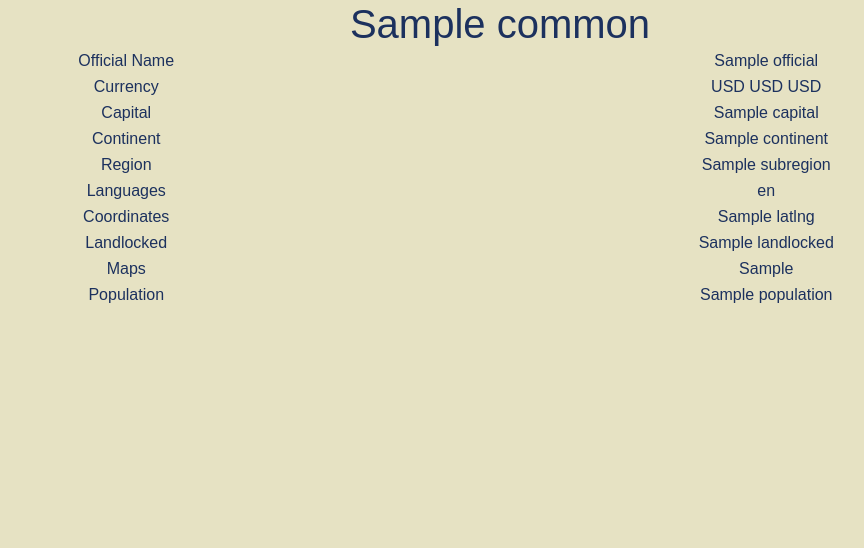
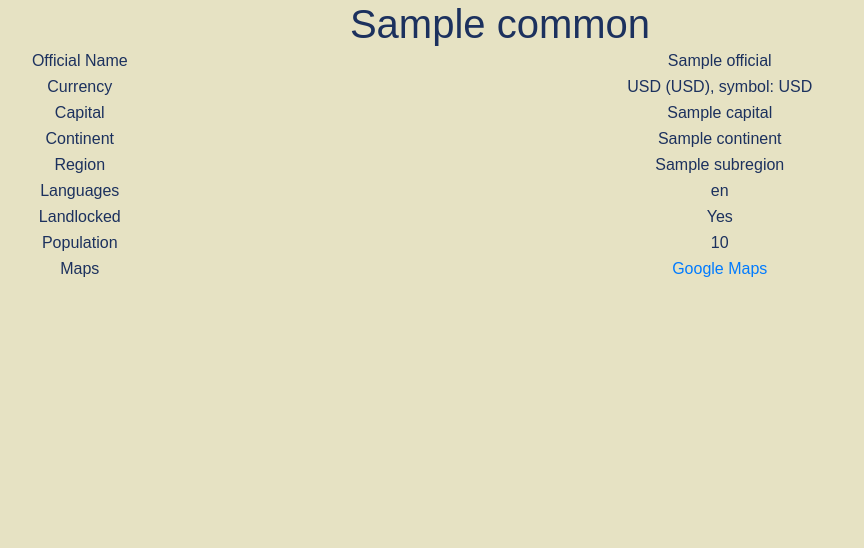
Before and after one commit to lauraporsch/country-info-website, a Flask app: template templates/country.html in a window 1280 px wide. Shown: the part 82-630 px from the top of the page, without its empty margins (140-1004 px from the left). Run offline with Flask 3, Linux system fonts and the light colour scheme; the template is opened without the code that fills it: most values are stand-ins (such as "Sample title", 1, 10 or a date in 2020); some libraries are stand-ins or nearby versions.

Commit message:
changed format and layout of country info

```diff
--- a/main.py
+++ b/main.py
@@ -27,6 +27,15 @@ def transform_currency_data(country_data):
     return currency
 
 
+def transform_language_data(country_data):
+    languages = []
+    languages_complete = country_data[0]["languages"]
+    for item in languages_complete:
+        language = languages_complete[item]
+        languages.append(language)
+    return languages
+
+
 # ---------------------------- SET UP ROUTES ------------------------------- #
 @app.route('/', methods=['GET', 'POST'])
 def choose_country():
@@ -44,7 +53,8 @@ def choose_country():
         chosen_country = request.form.get('chosen_country')
         country_data = get_country_into(chosen_country)
         currency = transform_currency_data(country_data)
-        return render_template('country.html', country_data=country_data, currency=currency)
+        languages = transform_language_data(country_data)
+        return render_template('country.html', country_data=country_data, currency=currency, languages=languages)
 
 
 if __name__ == "__main__":
--- a/templates/country.html
+++ b/templates/country.html
@@ -9,7 +9,7 @@
     </tr>
      <tr>
         <td>Currency</td>
-        <td>{{currency[0]}} {{currency[1]}} {{currency[2]}}</td>
+        <td>{{currency[1]}} ({{currency[0]}}), symbol: {{currency[2]}}</td>
     </tr>
      <tr>
         <td>Capital</td>
@@ -25,23 +25,31 @@
     </tr>
     <tr>
         <td>Languages</td>
-        <td>{{country_data[0]["languages"]}}</td>
-    </tr>
-    <tr>
-        <td>Coordinates</td>
-        <td>{{country_data[0]["latlng"]}}</td>
+        <td> {% for language in languages: %}
+                {% if languages.index(language) < languages |length -1: %}
+                    {{language}},
+                {% else: %}
+                    {{language}}
+                {% endif %}
+            {% endfor %}
+        </td>
     </tr>
     <tr>
         <td>Landlocked</td>
-        <td>{{country_data[0]["landlocked"]}}</td>
+        <td> {% if country_data[0]["landlocked"]: %}
+                Yes
+            {% else: %}
+                No
+            {% endif %}
+        </td>
+    </tr>
+    <tr>
+        <td>Population</td>
+        <td>{{"{:,}".format(country_data[0]["population"])}}</td>
     </tr>
     <tr>
         <td>Maps</td>
-        <td>{{country_data[0]["maps"]["googleMaps"]}}</td>
-    </tr>
-    <tr>
-        <td>Population</td>
-        <td>{{country_data[0]["population"]}}</td>
+        <td> <a href={{country_data[0]["maps"]["googleMaps"]}} title="Link Google Maps" target="_blank"> Google Maps</a> </td>
     </tr>
 </table>
 
--- a/templates/header.html
+++ b/templates/header.html
@@ -32,6 +32,6 @@
 <nav class="navbar navbar-expand-sm">
   <img class="logo" src="{{ url_for('static', filename='img/continents.png') }}" alt="Continents">
   <p class="icon-text">
-    <a href="https://www.flaticon.com/free-icons/world-map" title="world map icons">World map icons created by Freepik - Flaticon</a>
+    <a href="https://www.flaticon.com/free-icons/world-map" title="world map icons" target="_blank">World map icons created by Freepik - Flaticon</a>
   </p>
 </nav>
```
